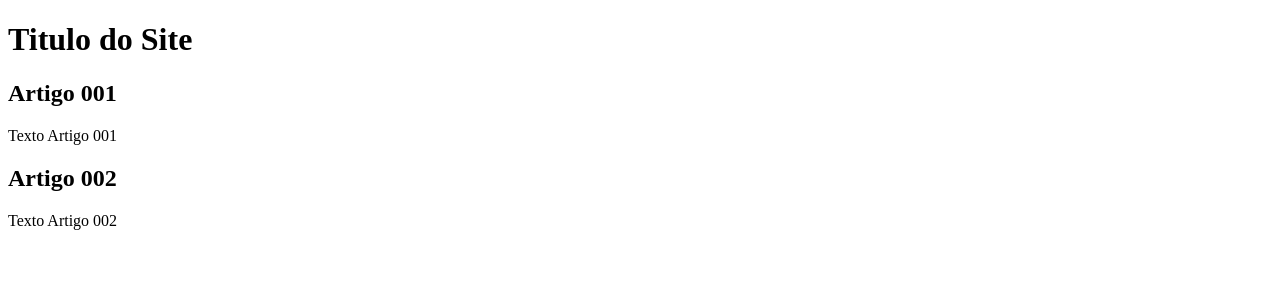
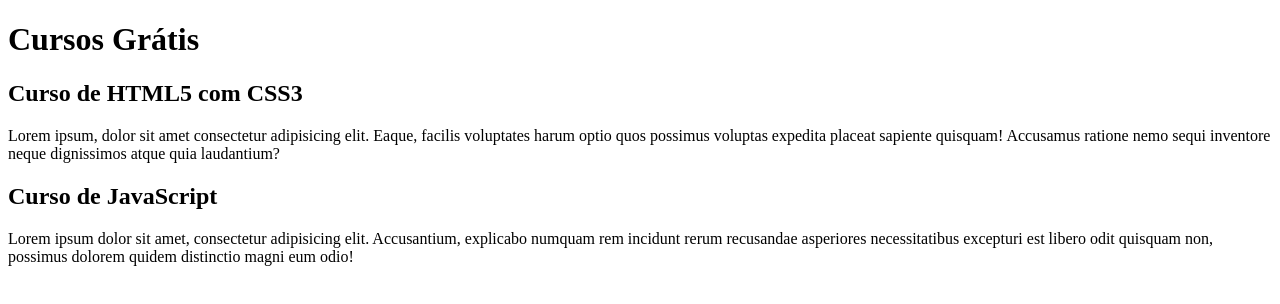
Before and after one commit to DouglasDoCarmo/projetosite, a plain HTML site: page index.html in a window 1280 px wide. Drawn offline with Linux system fonts and the light colour scheme.

Commit message:
comecei a escrever o conteúdo

```diff
--- a/index.html
+++ b/index.html
@@ -9,15 +9,15 @@
 <body>
     <main>
         <head>
-            <h1>Titulo do Site</h1>
+            <h1>Cursos Grátis</h1>
         </head>
         <article>
-            <h2>Artigo 001</h2>
-            <p>Texto Artigo 001</p>
+            <h2>Curso de HTML5 com CSS3</h2>
+            <p>Lorem ipsum, dolor sit amet consectetur adipisicing elit. Eaque, facilis voluptates harum optio quos possimus voluptas expedita placeat sapiente quisquam! Accusamus ratione nemo sequi inventore neque dignissimos atque quia laudantium?</p>
         </article>
         <article>
-            <h2>Artigo 002</h2>
-            <p>Texto Artigo 002</p>
+            <h2>Curso de JavaScript</h2>
+            <p>Lorem ipsum dolor sit amet, consectetur adipisicing elit. Accusantium, explicabo numquam rem incidunt rerum recusandae asperiores necessitatibus excepturi est libero odit quisquam non, possimus dolorem quidem distinctio magni eum odio!</p>
         </article>
     </main>
 
```
